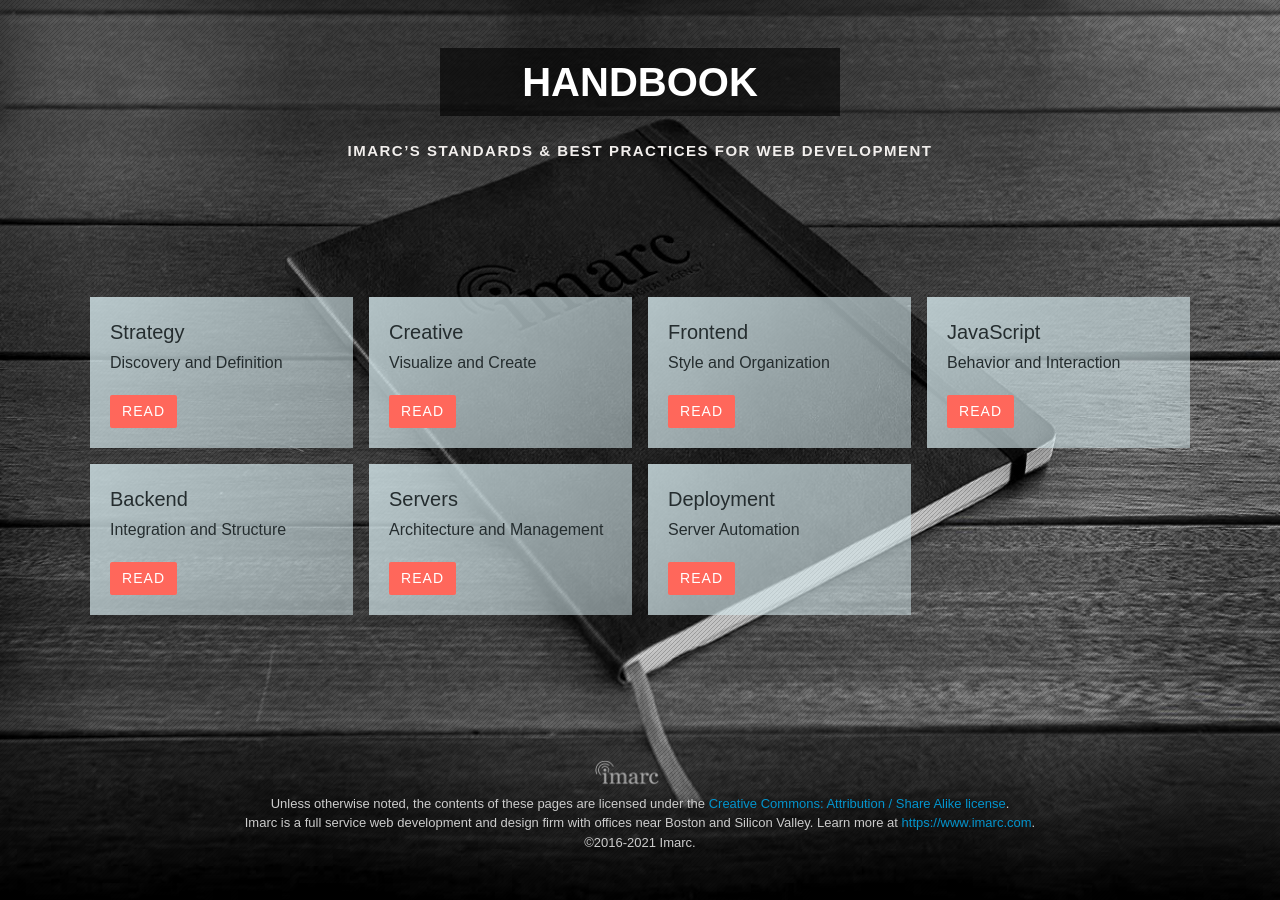
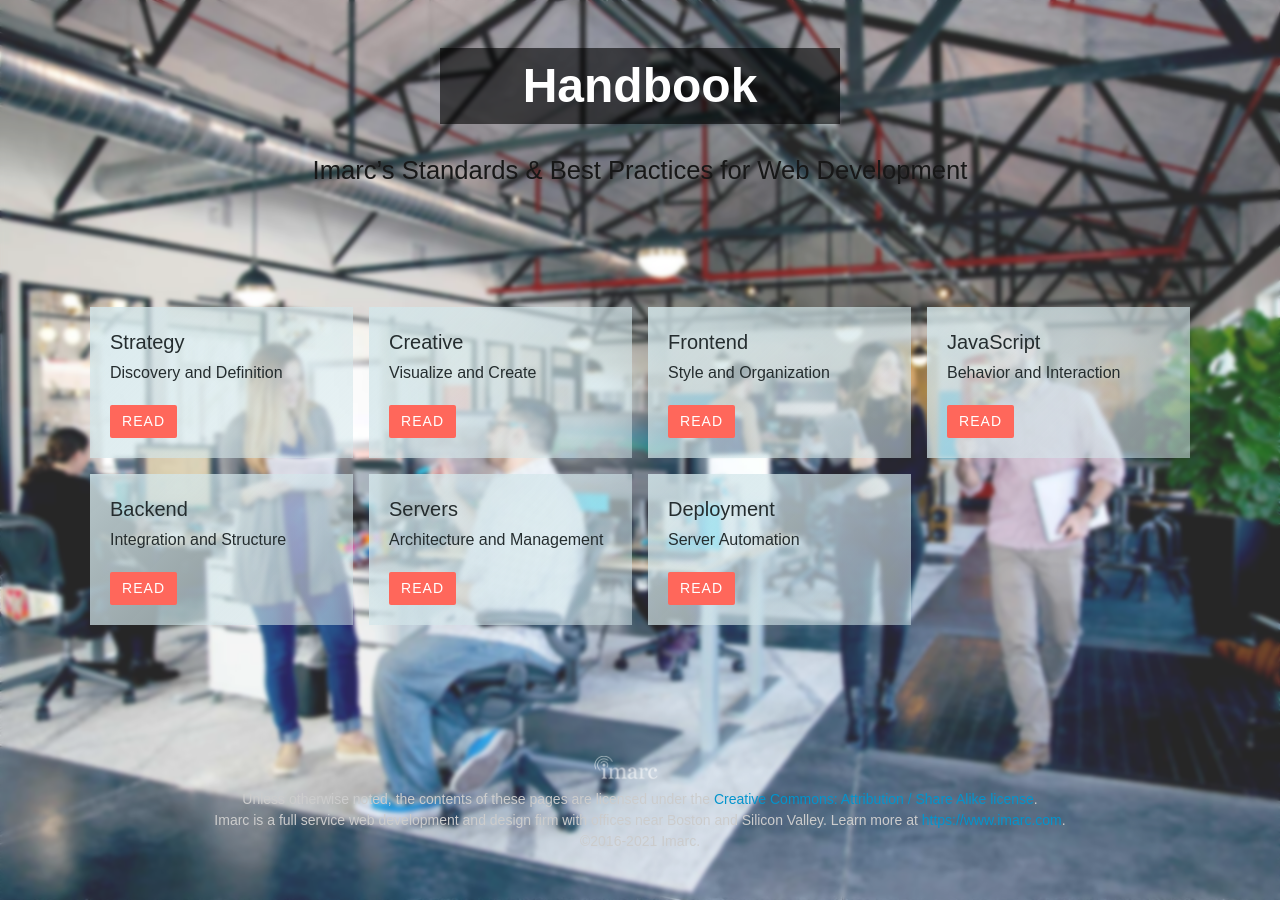
Before and after one commit to imarc/handbook, a Jekyll site: the page built from index.markdown, in a window 1280 px wide. Built offline with Jekyll 4.4.1, drawn with Linux system fonts in a browser that asks for light colours; nearby versions of some CDN libraries.

Commit message:
homepage-revamp-move-js-to-frontend-march-2021: WIP

```diff
--- a/_layouts/default.html
+++ b/_layouts/default.html
@@ -9,7 +9,7 @@
 		<meta charset="UTF-8" />
 
 		<title>{{ page.title }} Handbook | Imarc’s Coding Standards &amp; Best Practices</title>
-		<meta name="description" content="{{ page.title }} Handbook of Standards &amp; Best Practices for coding and web design. By Imarc, A Digital Agency" />
+		<meta name="description" content="{{ page.title }} Handbook of Standards &amp; Best Practices the web. By Imarc, A Digital Agency" />
 
 		<meta name="web_author" content="Imarc, A Digital Agency | more info at imarc.com" />
 		<meta name="viewport" content="width=device-width, initial-scale=1" />
--- a/_layouts/homepage.html
+++ b/_layouts/homepage.html
@@ -4,8 +4,7 @@
 		<meta charset="UTF-8" />
 
 		<title>Handbook | Imarc’s Coding Standards &amp; Best Practices</title>
-		<meta name="description" content="Imarc, A Digital Agency" />
-		<meta name="web_author" content="Imarc, A Digital Agency | more info at imarc.com" />
+		<meta name="description" content="Handbook of Standards &amp; Best Practices for the web. By Imarc, A Digital Agency" />
 		<meta name="viewport" content="width=device-width, initial-scale=1" />
 		<link rel="shortcut icon" href="/img/favicon.png" />
 		<link rel="apple-touch-icon" href="/img/touch-icon.png">
@@ -23,11 +22,11 @@
 				<h1 class="branding-heading">
 					Handbook
 				</h1>
-				<h2 class="intro">
-					Imarc’s Standards &amp; Best Practices for Web
-					Development
-				</h2>
 			</div>
+            <div class="intro">
+                Imarc’s Standards &amp; Best Practices for Web
+                Development
+            </div>
         </header>
 
         <div class="container">
--- a/css/main.css
+++ b/css/main.css
@@ -10,7 +10,9 @@
 
  */
 /* = Base = */
-* {
+*,
+*::before,
+*::after {
   box-sizing: border-box;
 }
 
@@ -23,7 +25,6 @@
   color: #414141;
   font-family: "canada-type-gibson", "Gibson", Arial, sans-serif;
   font-weight: 300;
-  font-size: 1rem;
   line-height: 1.5;
   margin: 0;
   -webkit-text-size-adjust: 100%;
@@ -35,13 +36,13 @@
 }
 
 ::-moz-selection {
-  background: #FF675B;
+  background-color: #FF675B;
   color: #FFF;
   text-shadow: none;
 }
 
 ::selection {
-  background: #FF675B;
+  background-color: #FF675B;
   color: #FFF;
   text-shadow: none;
 }
@@ -53,8 +54,8 @@
   padding-left: 0;
 }
 
-nav ul:before,
-nav ul:after {
+nav ul::before,
+nav ul::after {
   content: "";
   display: table;
 }
@@ -64,16 +65,16 @@
 }
 
 /* = Grouping = */
-.group:before,
-.group:after,
-.container:before,
-.container:after {
+.group::before,
+.group::after,
+.container::before,
+.container::after {
   content: "";
   display: table;
 }
 
-.group:after,
-.container:after {
+.group::after,
+.container::after {
   clear: both;
 }
 
@@ -128,7 +129,7 @@
 }
 header.primary .branding-heading {
   color: white;
-  text-transform: uppercase;
+  font-weight: 700;
 }
 header.primary .branding a {
   display: block;
@@ -182,7 +183,7 @@
   z-index: 4;
 }
 
-body .heading h1:before {
+body .heading h1::before {
   background-repeat: no-repeat;
   content: "";
   display: block;
@@ -354,7 +355,7 @@
 }
 
 h1 {
-  font-size: 2.5em;
+  font-size: 3em;
 }
 
 h2 {
@@ -570,17 +571,31 @@
 body.homepage {
   background-attachment: fixed;
   background-color: #222;
-  background-image: url(/img/tile_diagonal.png), url(/img/bg_home.jpg);
-  background-position: left top, center center;
-  background-repeat: repeat, no-repeat;
-  background-size: auto, cover;
+  background-image: url(/img/shed.jpg);
+  background-position: center;
+  background-repeat: no-repeat;
+  background-size: cover;
   display: flex;
   flex-direction: column;
   height: 100%;
   justify-content: space-between;
   padding: 48px 0;
+  position: relative;
   text-align: center;
   width: 100%;
+}
+body.homepage::before {
+  content: "";
+  display: block;
+  background-color: rgba(255, 255, 255, 0.15);
+  backdrop-filter: blur(2px);
+  -webkit-backdrop-filter: blur(2px);
+  height: 100%;
+  left: 0;
+  position: absolute;
+  top: 0;
+  width: 100%;
+  z-index: -1;
 }
 
 body.homepage header.primary,
@@ -599,11 +614,6 @@
   width: 90%;
 }
 
-body.homepage .branding a:hover,
-body.homepage .branding a:focus {
-  opacity: 0.5;
-}
-
 body.homepage .branding h1 {
   background: rgba(0, 0, 0, 0.6);
   margin: 0 auto 0.6em;
@@ -611,19 +621,10 @@
   width: 90%;
 }
 
-body.homepage h2.intro {
-  color: #f2efed;
-  font-size: 15px;
-  text-transform: uppercase;
-  letter-spacing: 0.1em;
-  font-weight: 600;
-}
-
 body.homepage footer.primary {
-  font-size: 13px;
+  font-size: 14px;
   padding: 0;
   text-align: center;
-  text-shadow: 1px 1px 12px #000;
 }
 
 body.homepage footer.primary img {
--- a/package.json
+++ b/package.json
@@ -19,9 +19,9 @@
   },
   "homepage": "https://github.com/imarc/handbook#readme",
   "devDependencies": {
-    "laravel-mix": "^5.0.5",
-    "sass": "^1.26.10",
-    "sass-loader": "^10.0.2"
+    "laravel-mix": "^5.0.9",
+    "sass": "^1.32.8",
+    "sass-loader": "^10.1.1"
   },
   "dependencies": {
     "normalize-scss": "^7.0.1"
```
Also changed, not shown: src/main.scss (+34 -32 lines), img/shed.jpg (added), 2 other files.
